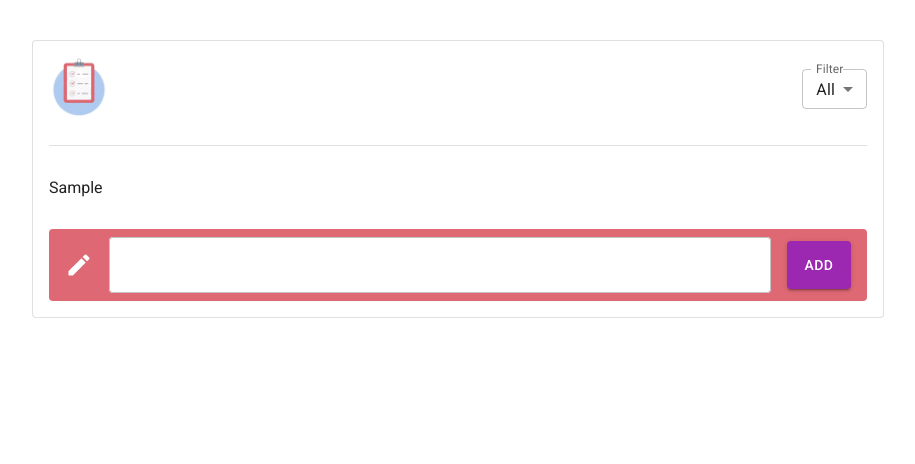
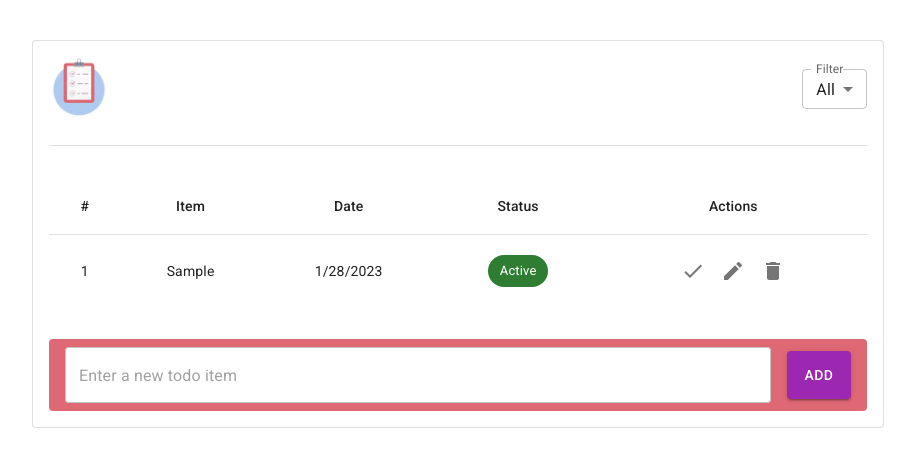
Before and after one commit to muhammad-junaid1/react-todo-app, a React (Create React App) app: page / in a window 1280 px wide. Both pictures are taken after typing "Sample" into the empty fields and a click on the button "ADD". Shown: the top 464 px of the page, without its empty margins (182-1097 px from the left). Built offline with nearby package versions, Linux system fonts and the light colour scheme.

Commit message:
crud completed

```diff
--- a/src/App.js
+++ b/src/App.js
@@ -1,29 +1,65 @@
 import { useState } from "react";
-import {
-  Paper,
-  Container,
-} from "@mui/material";
+import { Paper, Container } from "@mui/material";
 import Header from "./components/Header.component";
 import TodoForm from "./components/TodoForm.component";
 import TodoItems from "./components/TodoItems.component";
+import TodoItemModel from "./todoItem.model";
 
 function App() {
   const [filterValue, setFilterValue] = useState(1);
   const [inputValue, setInputValue] = useState("");
   const [todoItems, setTodoItems] = useState([]);
+  const [editBtnClick, setEditBtnClick] = useState({
+    isClicked: false,
+    clickedItem: {},
+  });
 
   const handleChange = (event) => {
     setFilterValue(event.target.value);
   };
 
-  const handleInput = (event) => {
-    setInputValue(event.target.value);
-  };
+  const handleTextFieldSubmit = () => {
+    const getDate = () => {
+      const date = new Date();
+      const month = date.getMonth() + 1;
+      const day = date.getDate();
+      const year = date.getFullYear();
 
-  const handleClick = () => {
-    setTodoItems((todoItems) => {
-      return [...todoItems, inputValue];
-    });
+      const dateString = `${month}/${day}/${year}`;
+      return dateString;
+    };
+
+    if(editBtnClick.isClicked) {
+      setTodoItems((todoItems) => {
+        return todoItems.map((todoItem) => {
+          if(todoItem.id === editBtnClick.clickedItem.id) {
+            return {
+              ...todoItem,
+              itemText: editBtnClick.updatedText,
+            };
+          } else {
+            return {...todoItem};
+          }
+        });
+      });
+      setEditBtnClick(() => {
+        return {
+          isClicked: false,
+          clickedItem: {},
+          updatedText: ""
+        };
+      });
+    } else {
+      const newTodoItem = new TodoItemModel(
+        new Date().getTime(),
+        inputValue,
+        getDate(),
+        "active",
+      );
+      setTodoItems((todoItems) => {
+        return [...todoItems, newTodoItem];
+      });
+    }
     setInputValue("");
   };
 
@@ -31,9 +67,22 @@ function App() {
     <>
       <Container maxWidth="md">
         <Paper variant="outlined" sx={{ mt: 5, p: 2 }}>
-          <Header filterValue={filterValue} handleChange={handleChange}/>
-          <TodoItems todoItems={todoItems}/>
-          <TodoForm inputValue={inputValue} handleInput={handleInput} handleClick={handleClick}/>
+          <Header filterValue={filterValue} handleChange={handleChange} />
+          <TodoItems
+            todoItems={todoItems}
+            editBtnClick={editBtnClick}
+            setTodoItems={setTodoItems}
+            setEditBtnClick={setEditBtnClick}
+            setInputValue={setInputValue}
+          />
+          <TodoForm
+          todoItems={todoItems}
+            setEditBtnClick={setEditBtnClick}
+            editBtnClick={editBtnClick}
+            inputValue={inputValue}
+            setInputValue={setInputValue}
+            handleTextFieldSubmit={handleTextFieldSubmit}
+          />
         </Paper>
       </Container>
     </>
--- a/src/components/TodoForm.component.jsx
+++ b/src/components/TodoForm.component.jsx
@@ -1,12 +1,67 @@
-import {
-  Box,
-  Stack,
-  TextField,
-  Button,
-} from "@mui/material";
-import { Edit } from "@mui/icons-material";
+import { Box, Stack, TextField, Button, IconButton } from "@mui/material";
+import { useEffect, useRef } from "react";
+import { Close as CloseIcon } from "@mui/icons-material";
 
-const TodoForm = ({inputValue, handleInput, handleClick}) => {
+const TodoForm = ({
+  todoItems,
+  inputValue,
+  setInputValue,
+  handleTextFieldSubmit,
+  editBtnClick,
+  setEditBtnClick,
+}) => {
+  const inputRef = useRef();
+
+  const handleInput = (event) => {
+    if (editBtnClick.isClicked) {
+      setEditBtnClick((editBtnClick) => {
+        return {
+          ...editBtnClick,
+          updatedText: event.target.value,
+        };
+      });
+    }
+    setInputValue(event.target.value);
+  };
+
+  const handleKeyDown = (event) => {
+    if (event.key === "Enter") {
+      handleTextFieldSubmit();
+    }
+  };
+
+  useEffect(() => {
+    if (editBtnClick.isClicked && editBtnClick.clickedItem.itemText) {
+      setEditBtnClick((editBtnClick) => {
+        return {
+          ...editBtnClick,
+          updatedText: editBtnClick.clickedItem.itemText,
+        };
+      });
+      setInputValue(editBtnClick.clickedItem.itemText);
+    }
+  }, [
+    editBtnClick.isClicked,
+    setEditBtnClick,
+    editBtnClick.clickedItem.itemText,
+    setInputValue,
+  ]);
+
+  useEffect(() => {
+    inputRef.current.focus();
+  }, [todoItems]);
+
+  const closeUpdateForm = () => {
+    setInputValue("");
+    setEditBtnClick(() => {
+      return {
+        isClicked: false,
+        clickedItem: {},
+        updatedText: "",
+      };
+    });
+  };
+
   return (
     <>
       <Box sx={{ background: "#de6873", borderRadius: 1 }} py={1} px={2}>
@@ -15,12 +70,21 @@ const TodoForm = ({inputValue, handleInput, handleClick}) => {
           justifyContent="space-between"
           direction="row"
         >
-              <Edit sx={{ color: "white", fontSize: 28 }}/>
+          {editBtnClick.isClicked && (
+            <IconButton onClick={closeUpdateForm} sx={{ mr: 2 }}>
+              <CloseIcon sx={{ color: "white" }} />
+            </IconButton>
+          )}
           <TextField
             onInput={handleInput}
+            onKeyDown={handleKeyDown}
             variant="outlined"
             InputProps={{ disableUnderline: true }}
             fullWidth
+            required
+            autoFocus
+            ref={inputRef}
+            placeholder="Enter a new todo item"
             value={inputValue}
             sx={{
               "& .MuiOutlinedInput-root.Mui-focused": {
@@ -29,18 +93,22 @@ const TodoForm = ({inputValue, handleInput, handleClick}) => {
                 },
               },
               background: "white",
-                  mx: 2,
+              mr: 2,
               borderRadius: 1,
             }}
           />
-              <Button onClick={handleClick} variant="contained" color="secondary" sx={{py: 1.5}}>
-                Add
+          <Button
+            onClick={handleTextFieldSubmit}
+            variant="contained"
+            color="secondary"
+            sx={{ py: 1.5 }}
+          >
+            {editBtnClick.isClicked ? "Update" : "Add"}
           </Button>
         </Stack>
       </Box>
-
     </>
   );
-}
+};
 
 export default TodoForm;
--- /dev/null
+++ b/src/components/TodoItem.component.jsx
@@ -0,0 +1,130 @@
+import { TableRow, TableCell, Chip, IconButton, Stack } from "@mui/material";
+import {
+  Done as DoneIcon,
+  Edit as EditIcon,
+  Delete as DeleteIcon,
+  DoneAll as DoneAllIcon,
+} from "@mui/icons-material";
+
+const Status = ({ status }) => {
+  if (status === "active") {
+    return (
+      <>
+        <Chip label="Active" color="success" />
+      </>
+    );
+  } else {
+    return (
+      <>
+        <Chip label="Completed" color="error" />
+      </>
+    );
+  }
+};
+
+const TodoItem = ({
+  item,
+  index,
+  setTodoItems,
+  setEditBtnClick,
+  editBtnClick,
+  setInputValue,
+}) => {
+  const { id, itemText, date, status } = item;
+
+  const deleteTodoItem = () => {
+    setTodoItems((todoItems) => {
+      return todoItems.filter((todoItem) => {
+        return todoItem.id !== item.id;
+      });
+    });
+    setEditBtnClick({
+        isClicked: false,
+        clickedItem: {},
+        updatedText:""
+    });
+    if(editBtnClick.isClicked) {
+        setInputValue("");
+    }
+  };
+
+  const doneTodoItem = () => {
+    setTodoItems((todoItems) => {
+      return todoItems.filter((todoItem) => todoItem.id !== item.id);
+    });
+    setTodoItems((todoItems) => {
+      return [...todoItems, {
+        ...item, status: "completed"
+      }];
+    });
+    setEditBtnClick({
+        isClicked: false,
+        clickedItem: {},
+        updatedText:""
+    });
+    if(editBtnClick.isClicked) {
+        setInputValue("");
+    }
+  };
+
+  const editTodoItem = () => {
+    if (!editBtnClick.isClicked) {
+      setEditBtnClick(() => {
+        return {
+          isClicked: true,
+          clickedItem: item,
+        };
+      });
+    }
+  };
+  return (
+    <>
+      <TableRow
+        {...(editBtnClick.clickedItem.id !== item.id ? { hover: true } : {})}
+        key={id}
+        sx={{
+          "&:last-child td, &:last-child th": { border: 0 },
+          background: editBtnClick.clickedItem.id === item.id ? "#c3c3c3" : "",
+        }}
+      >
+        <TableCell align="center">{index + 1}</TableCell>
+        <TableCell
+          align="center"
+          sx={status === "completed" ? { textDecoration: "line-through" } : {}}
+        >
+          {itemText}
+        </TableCell>
+        <TableCell align="center">{date}</TableCell>
+        <TableCell align="center">
+          <Status status={status} />
+        </TableCell>
+        <TableCell align="center">
+        {((editBtnClick.isClicked && editBtnClick.clickedItem.id === item.id) || (!editBtnClick.isClicked)) &&
+          <Stack direction="row" alignItems="center" justifyContent="center">
+            {status === "active" ? (
+              <IconButton onClick={doneTodoItem}>
+                <DoneIcon />
+              </IconButton>
+            ) : (
+              <IconButton>
+                <DoneAllIcon />
+              </IconButton>
+            )}
+            {status === "active" && (
+              <IconButton onClick={editTodoItem}>
+                <EditIcon />
+              </IconButton>
+            )}
+
+            <IconButton onClick={deleteTodoItem}>
+              <DeleteIcon />
+            </IconButton>
+          </Stack>
+        }
+        </TableCell>
+      </TableRow>
+    </>
+  );
+};
+
+export default TodoItem;
--- a/src/components/TodoItems.component.jsx
+++ b/src/components/TodoItems.component.jsx
@@ -2,15 +2,14 @@ import {
   Box,
   Typography,
 } from "@mui/material";
+import TodoItemsTable from "./TodoItemsTable.component";
 
-const TodoItems = ({todoItems}) => {
+const TodoItems = ({todoItems, setTodoItems, editBtnClick, setEditBtnClick, setInputValue}) => {
     return (
         <>
           <Box py={4}>
             {todoItems.length ? (
-              todoItems.map((todoItem) => {
-                return <p>{todoItem}</p>;
-              })
+                <TodoItemsTable setInputValue={setInputValue} editBtnClick={editBtnClick} setEditBtnClick={setEditBtnClick} setTodoItems={setTodoItems} todoItems={todoItems}/>
             ) : (
               <Typography sx={{ color: "red" }} align="center">
                 Nothing yet
--- /dev/null
+++ b/src/components/TodoItemsTable.component.jsx
@@ -0,0 +1,36 @@
+import {
+  Table,
+  TableContainer,
+  TableHead,
+  TableRow,
+  TableCell,
+  TableBody,
+} from "@mui/material";
+import TodoItem from "./TodoItem.component";
+
+const TodoItemsTable = ({ todoItems, editBtnClick, setTodoItems, setEditBtnClick, setInputValue}) => {
+  return (
+    <>
+      <TableContainer>
+        <Table sx={{ minWidth: 650 }} aria-label="simple table">
+          <TableHead>
+            <TableRow>
+              <TableCell align="center">#</TableCell>
+              <TableCell align="center">Item</TableCell>
+              <TableCell align="center">Date</TableCell>
+              <TableCell align="center">Status</TableCell>
+              <TableCell align="center">Actions</TableCell>
+            </TableRow>
+          </TableHead>
+          <TableBody>
+            {todoItems.map((todoItem, index) => (
+                <TodoItem key={todoItem.id} setInputValue={setInputValue} editBtnClick={editBtnClick} setEditBtnClick={setEditBtnClick} item={todoItem} setTodoItems={setTodoItems} index={index}/>
+            ))}
+          </TableBody>
+        </Table>
+      </TableContainer>
+    </>
+  );
+};
+
+export default TodoItemsTable;
--- /dev/null
+++ b/src/todoItem.model.js
@@ -0,0 +1,10 @@
+class TodoItemModel {
+    constructor(id, itemText, date, status) {
+        this.id = id;
+        this.itemText = itemText;
+        this.date = date;
+        this.status = status;
+    }
+}
+
+export default TodoItemModel;
```
Lines whose indentation alone changed are shown as unchanged.
